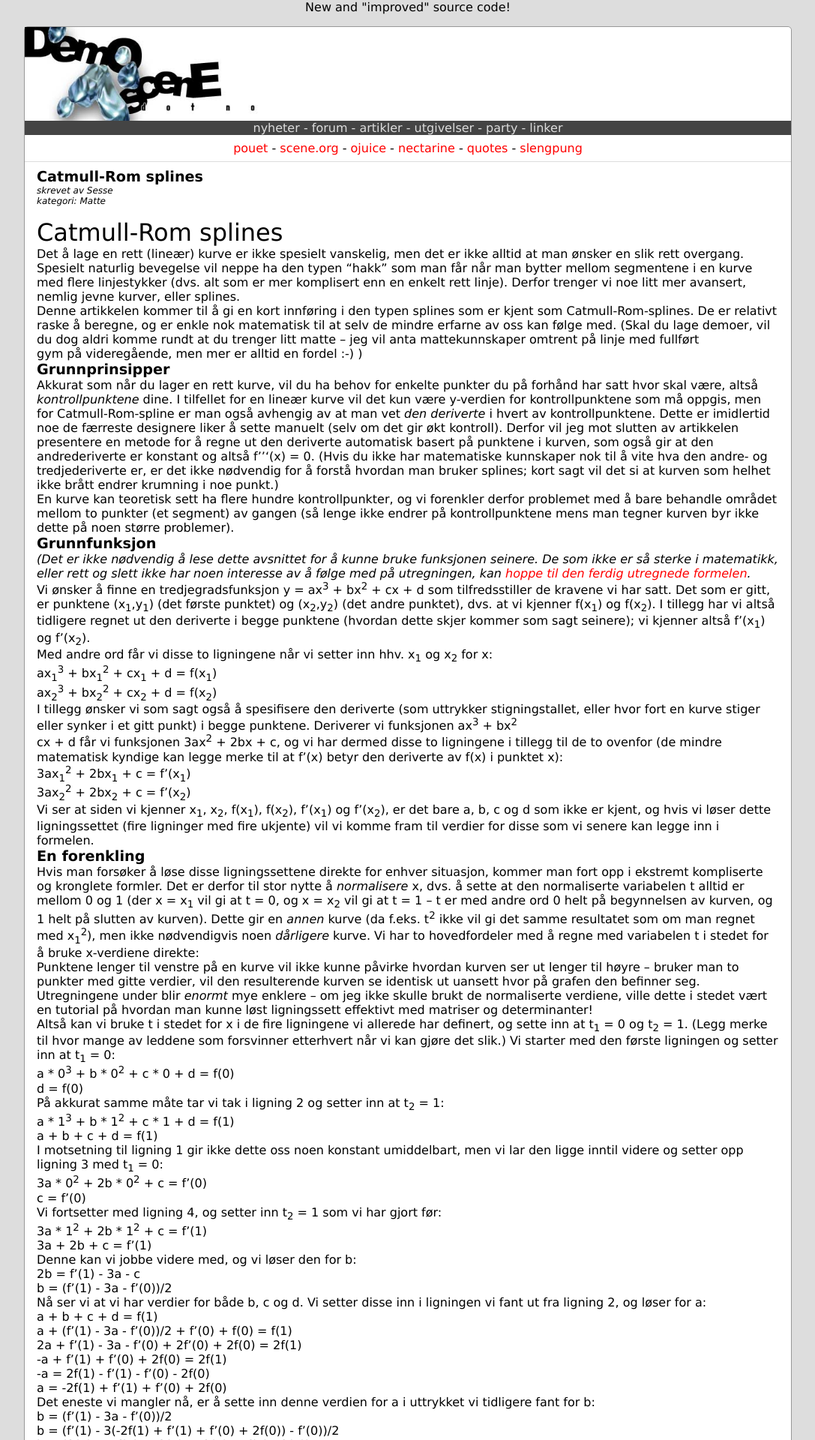
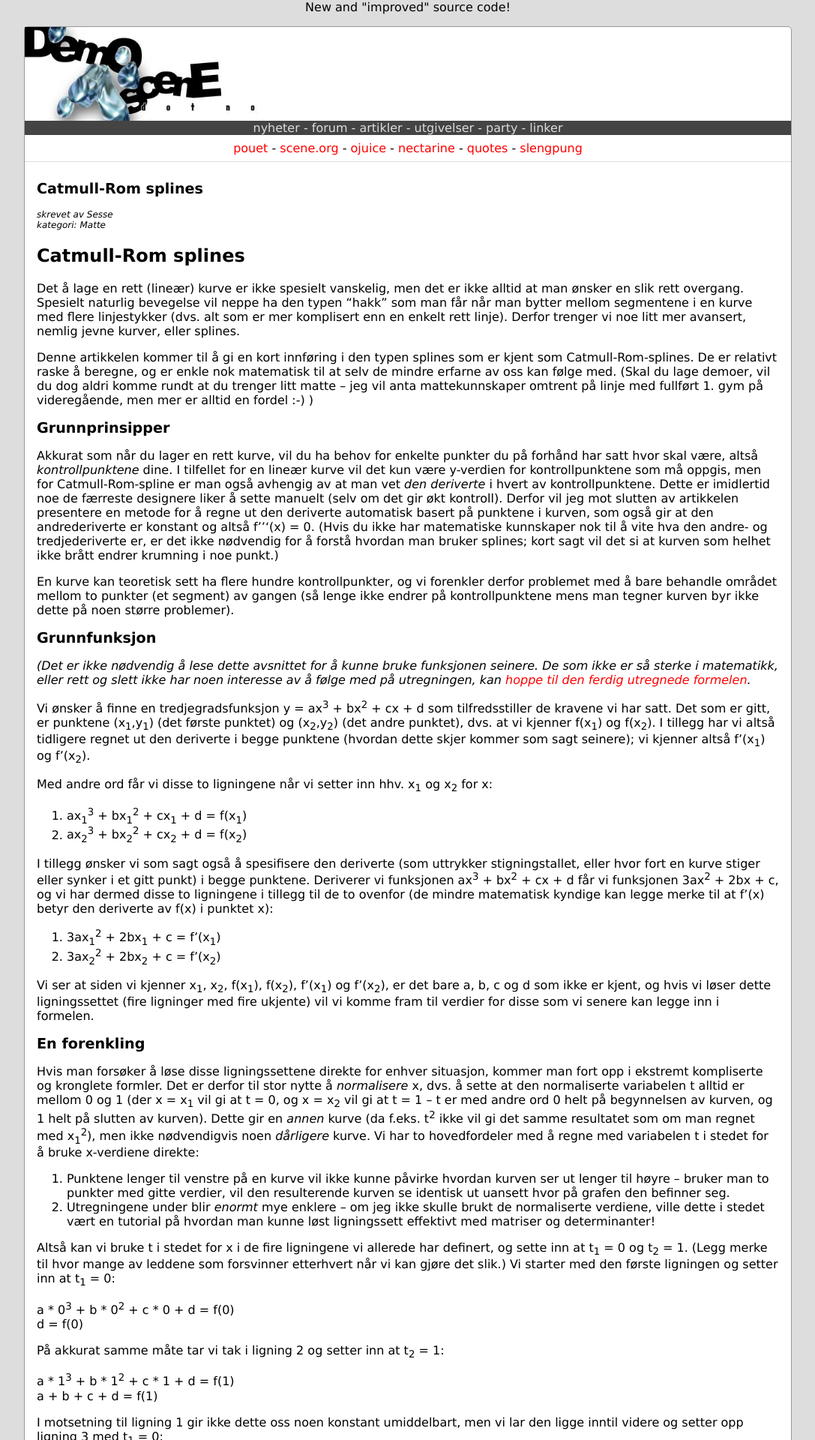
Before and after one commit to demoscene-no/demoscene.no, a Jekyll site: the page built from _articles/catmull-rom-splines.md, in a window 1280 px wide. Shown: the top 1920 px of the page at 75% size, without its empty margins (96-1183 px from the left). Built offline with Jekyll 4.4.1, drawn with Linux system fonts in a browser that asks for light colours; some of the changed text lies outside the part shown.

Commit message:
clean up articles

```diff
--- a/_articles/catmull-rom-splines.md
+++ b/_articles/catmull-rom-splines.md
@@ -19,8 +19,8 @@ Denne artikkelen kommer til å gi en kort innføring i den typen splines
 som er kjent som Catmull-Rom-splines. De er relativt raske å beregne, og
 er enkle nok matematisk til at selv de mindre erfarne av oss kan følge
 med. (Skal du lage demoer, vil du dog aldri komme rundt at du trenger
-litt matte -- jeg vil anta mattekunnskaper omtrent på linje med fullført
-1. gym på videregående, men mer er alltid en fordel :-) )
+litt matte -- jeg vil anta mattekunnskaper omtrent på linje med fullført 1.
+gym på videregående, men mer er alltid en fordel :-) )
 
 Grunnprinsipper
 ---------------
@@ -67,10 +67,11 @@ x<sub>2</sub> for x:
 
 I tillegg ønsker vi som sagt også å spesifisere den deriverte (som
 uttrykker stigningstallet, eller hvor fort en kurve stiger eller synker
-i et gitt punkt) i begge punktene. Deriverer vi funksjonen ax<sup>3</sup> + bx<sup>2</sup>
-+ cx + d får vi funksjonen 3ax<sup>2</sup> + 2bx + c, og vi har dermed disse to
-ligningene i tillegg til de to ovenfor (de mindre matematisk kyndige kan
-legge merke til at f'(x) betyr den deriverte av f(x) i punktet x):
+i et gitt punkt) i begge punktene. Deriverer vi funksjonen ax<sup>3</sup> +
+bx<sup>2</sup> + cx + d får vi funksjonen 3ax<sup>2</sup> + 2bx + c, og vi
+har dermed disse to ligningene i tillegg til de to ovenfor (de mindre
+matematisk kyndige kan legge merke til at f'(x) betyr den deriverte av f(x)
+i punktet x):
 
 3.  3ax<sub>1</sub><sup>2</sup> + 2bx<sub>1</sub> + c = f'(x<sub>1</sub>)
 4.  3ax<sub>2</sub><sup>2</sup> + 2bx<sub>2</sub> + c = f'(x<sub>2</sub>)
@@ -204,8 +205,7 @@ deriverte.*
 En enkel figur skulle forklare dette litt bedre:
 
 ![Figur som viser tangenten til en spline-funksjon i krysningspunktet
-mellom to subsplines](/img/articles/kode/splineexample.png){width="544"
-height="388"}
+mellom to subsplines]({% link assets/articles/kode/splineexample.png %})
 
 Her har vi tre punkter, og dermed to segmenter (markert med rød og grønn
 farge). Den øverste blå linjen markerer tangenten (husk at
--- a/_layouts/article.html
+++ b/_layouts/article.html
@@ -1,10 +1,12 @@
 ---
 layout: default
 ---
-<h2>{{ page.title }}</h2>
-<div class="info">skrevet av {{ page.author }}</div>
-<div class="info">kategori: {{ page.category }}</div>
+<article>
+  <h2>{{ page.title }}</h2>
+  <div class="info">skrevet av {{ page.author }}</div>
+  <div class="info">kategori: {{ page.category }}</div>
 
-<p style="margin: 1em 0">
-{{ content }}
-</p>
+  <p>
+  {{ content }}
+  </p>
+</article>
--- a/assets/style.css
+++ b/assets/style.css
@@ -8,13 +8,19 @@ html {
   box-sizing: inherit;
 }
 
-body, h1, h2, h3, h4, h5, h6, p, ol, ul {
+body {
   margin: 0;
   padding: 0;
   font-weight: normal;
 }
 
-ol, ul {
+h1, h2, h3, h4, h5, h6 {
+  font-weight: bold;
+}
+
+ul#news {
+  margin: 0;
+  padding: 0;
   list-style: none;
 }
 
--- a/index.html
+++ b/index.html
@@ -1,7 +1,7 @@
 ---
 layout: default
 ---
-<ul class="home">
+<ul id="news">
 {% for post in paginator.posts %}
   <li class="news-item">
     <h2>
```
Also changed, not shown: assets/articles/kode/splineexample.png (added).
